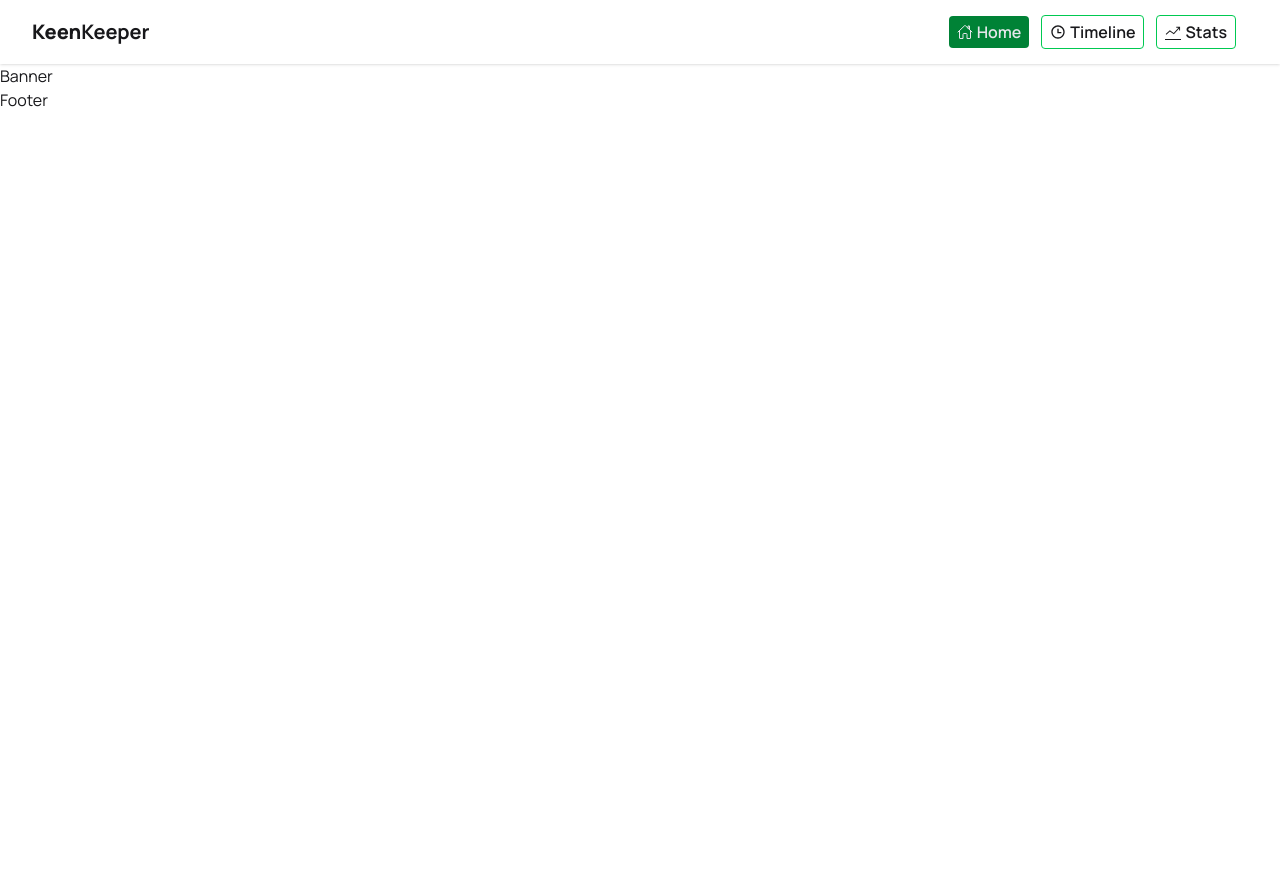
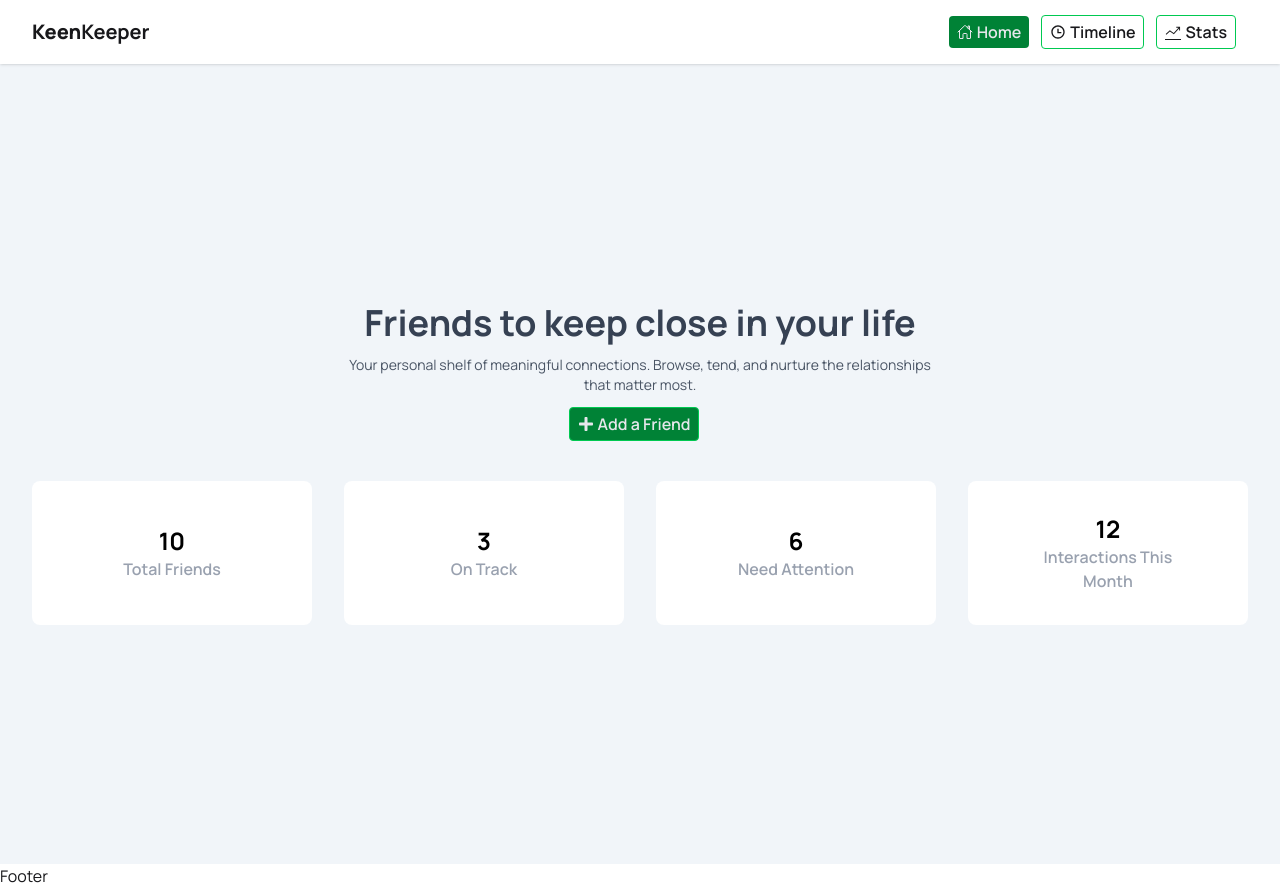
Before and after one commit to kamalcodezen/friendship-interaction-dashboard, a React (Vite) app: page / in a window 1280 px wide. Before the commit the page ends 800 px from the top, so only its background shows below. Built offline with nearby package versions, Linux system fonts and the light colour scheme.

Commit message:
banner section design complete

```diff
--- a/src/components/homepage/banner/Banner.jsx
+++ b/src/components/homepage/banner/Banner.jsx
@@ -1,7 +1,49 @@
+import { FaPlus } from "react-icons/fa";
+
 const Banner = () => {
   return (
-    <div>
-      <h2>Banner</h2>
+    <div className="container bg-slate-100">
+      <div className="flex flex-col items-center justify-center space-y-10 min-h-screen">
+        {/* banner content */}
+        <div className="flex flex-col items-center justify-center space-y-3 max-w-[50%]">
+          <h2 className="md:text-4xl text-2xl font-bold text-center text-gray-700">
+            Friends to keep close in your life
+          </h2>
+          <p className="text-center text-sm text-gray-600">
+            Your personal shelf of meaningful connections. Browse, tend, and
+            nurture the relationships that matter most.
+          </p>
+          <button className="flex items-center justify-center py-1 px-2 rounded-sm gap-1 font-semibold mr-3  text-gray-200 bg-green-700 border border-green-500">
+            <FaPlus />
+            Add a Friend
+          </button>
+        </div>
+
+        {/* banner stats */}
+        <div className="grid grid-cols-2 md:grid-cols-4 gap-8">
+          <div className="flex flex-col items-center justify-center bg-white px-14 py-8 rounded-lg">
+            <span className="font-bold text-2xl  text-black text-center">10</span>
+            <p className="font-semibold text-gray-400 text-center">Total Friends</p>
+          </div>
+
+          <div className="flex flex-col items-center justify-center bg-white px-14 py-8 rounded-lg">
+            <span className="font-bold text-2xl  text-black text-center">3</span>
+            <p className="font-semibold text-gray-400 text-center">On Track</p>
+          </div>
+
+          <div className="flex flex-col items-center justify-center bg-white px-14 py-8 rounded-lg">
+            <span className="font-bold text-2xl  text-black text-center">6</span>
+            <p className="font-semibold text-gray-400 text-center">Need Attention</p>
+          </div>
+
+          <div className="flex flex-col items-center justify-center bg-white px-14 py-8 rounded-lg">
+            <span className="font-bold text-2xl  text-black text-center">12</span>
+            <p className="font-semibold text-gray-400 text-center">
+              Interactions This Month
+            </p>
+          </div>
+        </div>
+      </div>
     </div>
   );
 };
```
